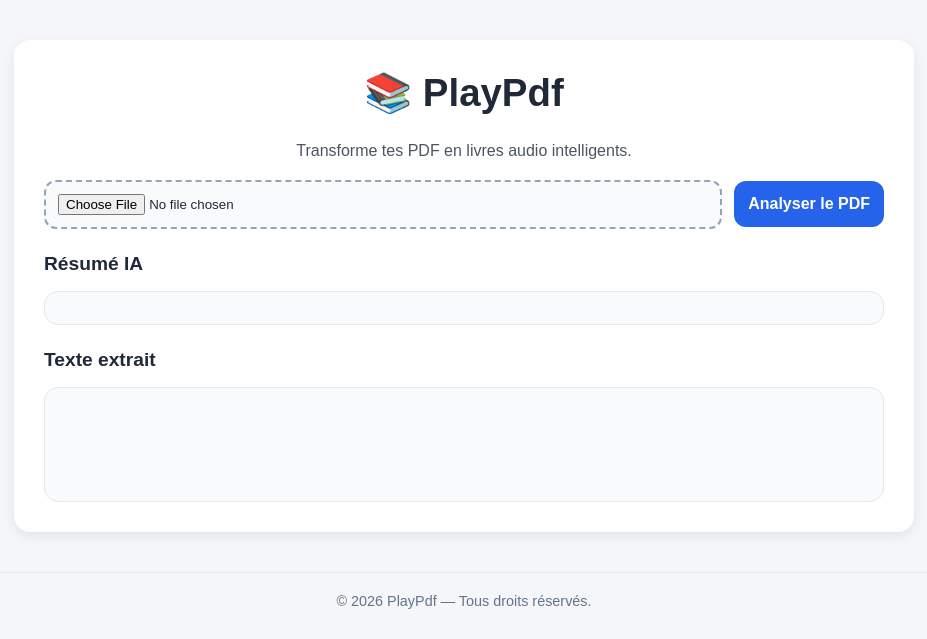
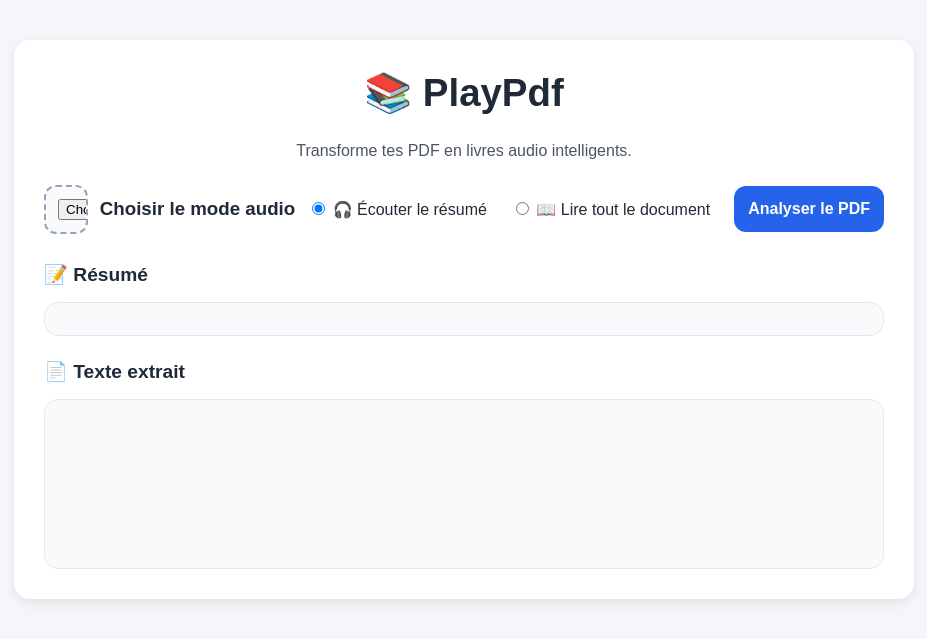
Before and after one commit to Obed236/PlayPdf, a Flask app: page / in a window 1280 px wide. Shown: the top 639 px of the page, without its empty margins (176-1103 px from the left). Run offline with Flask 3, Linux system fonts and the light colour scheme.

Commit message:
Amelioration audio PlayPdf

```diff
--- a/app.py
+++ b/app.py
@@ -3,19 +3,25 @@ import fitz
 import os
 from gtts import gTTS
 
+
 app = Flask(__name__)
 
+
 UPLOAD_FOLDER = "uploads"
-AUDIO_FOLDER = "static"
+AUDIO_FOLDER = "static/audio"
+
 
 os.makedirs(UPLOAD_FOLDER, exist_ok=True)
 os.makedirs(AUDIO_FOLDER, exist_ok=True)
 
+
 app.config["UPLOAD_FOLDER"] = UPLOAD_FOLDER
 
 
-# Extraction du texte du PDF
+
+# Extraction PDF
 def extraire_pdf(chemin):
+
     texte = ""
 
     document = fitz.open(chemin)
@@ -28,31 +34,66 @@ def extraire_pdf(chemin):
     return texte
 
 
-# Résumé simple (temporaire avant l'IA)
+
+# Résumé simple
 def resume_simple(texte):
+
     phrases = texte.split(".")
 
-    resume = ". ".join(phrases[:5])
+    return ". ".join(phrases[:5])
 
-    return resume
+# Génération audio
+def generer_audio(texte, mode):
+
+    if mode == "resume":
+
+        fichier = "static/audio/resume.mp3"
+
+        tts = gTTS(
+            text=texte[:3000],
+            lang="fr"
+        )
+
+        tts.save(fichier)
+
+        return fichier
 
 
-# Génération audio
-def generer_audio(texte):
 
-    if not texte.strip():
-        return None
+    else:
 
-    fichier_audio = "static/resume.mp3"
+        dossier = "static/audio"
 
-    tts = gTTS(
-        text=texte[:3000],
-        lang="fr"
-    )
+        morceaux = [
+            texte[i:i+3000]
+            for i in range(0, len(texte), 3000)
+        ]
 
-    tts.save(fichier_audio)
 
-    return fichier_audio
+        fichiers = []
+
+
+        for index, morceau in enumerate(morceaux):
+
+            fichier = f"{dossier}/livre_{index}.mp3"
+
+
+            tts = gTTS(
+                text=morceau,
+                lang="fr"
+            )
+
+
+            tts.save(fichier)
+
+
+            fichiers.append(fichier)
+
+
+        # Pour cette première version,
+        # on retourne le premier fichier audio
+
+        return fichiers[0]
 
 
 
@@ -62,7 +103,6 @@ def accueil():
     texte = ""
     resume = ""
     audio = None
-
 
     if request.method == "POST":
 
@@ -75,14 +115,28 @@ def accueil():
 
         fichier.save(chemin)
 
-
         texte = extraire_pdf(chemin)
 
         resume = resume_simple(texte)
 
 
-        audio = generer_audio(resume)
+        choix = request.form.get("mode")
 
+
+        if choix == "resume":
+
+            audio = generer_audio(
+                resume,
+                "resume"
+            )
+
+
+        elif choix == "livre":
+
+            audio = generer_audio(
+                texte,
+                "livre"
+            )
 
 
     return render_template(
@@ -95,4 +149,8 @@ def accueil():
 
 
 if __name__ == "__main__":
-    app.run(host="0.0.0.0", port=5000)
+
+    app.run(
+        host="0.0.0.0",
+        port=5000
+    )
--- a/templates/index.html
+++ b/templates/index.html
@@ -4,72 +4,154 @@
 <head>
 
     <meta charset="UTF-8">
+
     <title>PlayPdf</title>
 
+    <meta name="viewport" content="width=device-width, initial-scale=1.0">
+
     <link rel="stylesheet" href="/static/style.css">
-    <meta name="viewport" content="width=device-width, initial-scale=1.0">
 
 </head>
 
 
 <body>
 
+
     <div class="container">
 
+
         <h1>📚 PlayPdf</h1>
+
 
         <p>
             Transforme tes PDF en livres audio intelligents.
         </p>
 
 
+
         <form method="POST" enctype="multipart/form-data">
+
 
             <input type="file" name="pdf" accept=".pdf" required>
 
-            <button>
+
+
+            <h3>Choisir le mode audio</h3>
+
+
+
+            <label class="option">
+
+                <input type="radio" name="mode" value="resume" checked>
+
+                🎧 Écouter le résumé
+
+            </label>
+
+
+
+            <br><br>
+
+
+
+            <label class="option">
+
+
+                <input type="radio" name="mode" value="complet">
+
+                📖 Lire tout le document
+
+
+            </label>
+
+
+
+            <br><br>
+
+
+
+            <button type="submit">
+
                 Analyser le PDF
+
             </button>
+
+
 
         </form>
 
 
 
-        <h2>Résumé IA</h2>
+
+
+        <h2>📝 Résumé</h2>
+
+
 
         <div class="box">
-            {{resume}}
+
+            {{ resume }}
+
         </div>
+
+
+
 
 
         {% if audio %}
 
-        <h2>🎧 Écouter le résumé</h2>
+
+        <h2>🎧 Lecture audio</h2>
+
 
         <audio controls>
-            <source src="/{{audio}}" type="audio/mpeg">
+
+            <source src="/{{ audio }}" type="audio/mpeg">
+
             Votre navigateur ne supporte pas l'audio.
+
+
         </audio>
+
+
 
         {% endif %}
 
 
 
-        <h2>Texte extrait</h2>
+
+
+
+
+        <h2>📄 Texte extrait</h2>
+
+
 
         <div class="box texte">
-            {{texte}}
+
+            {{ texte }}
+
         </div>
+
 
 
     </div>
 
 
+
+
+
     <footer class="footer">
+
+
         © 2026 PlayPdf — Tous droits réservés.
+
+
     </footer>
+
 
 
 </body>
 
+
 </html>
```
